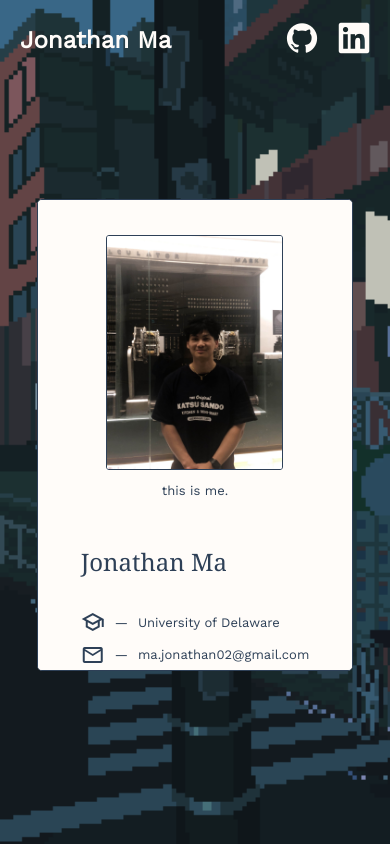
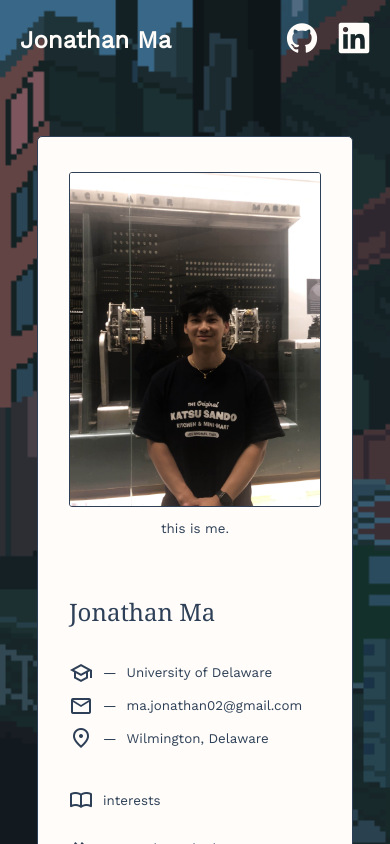
Before and after one commit to jma02/personal, a SvelteKit app: page / in a window 390 px wide. Shown: the top 844 px of the page. Built offline with nearby package versions, Linux system fonts and the light colour scheme.

Commit message:
style: remove nested scroll bar

```diff
--- a/src/routes/+page.svelte
+++ b/src/routes/+page.svelte
@@ -73,6 +73,7 @@
     overflow: hidden;
     @media screen and (max-width: 1200px) {
       gap: 0;
+      height: 1250px;
     }
     justify-content: space-evenly;
     align-items: center;
--- a/src/routes/components/card.svelte
+++ b/src/routes/components/card.svelte
@@ -70,22 +70,22 @@
     border-radius: 5px;
     gap: 35px;
     width: 600px;
+    height: 400px;
     @media screen and (max-width: 800px) {
       grid-template-columns: none;
-      grid-template-rows: repeat(2, 0.5fr);
+      grid-template-rows: 0.25fr 2fr;
       align-items: center;
       justify-content: center;
-      overflow-y: scroll;
       gap: 10px;
       width: 62.5%;
+      height: 775px;
     }
     @media screen and (max-width: 600px) {
-      font-size: small;
+      font-size: smaller;
     }
     align-items: center;
     justify-content: start;
     color: #2e4057;
-    height: 400px;
     background-color: #fffcf9;
     padding: 35px;
   }
@@ -110,9 +110,6 @@
 
   .me {
     width: 250px;
-    @media screen and (max-width: 450px) {
-      width: 175px;
-    }
     border-width: 1px;
     border-color: #2e4057;
     border-style: ridge;
```
